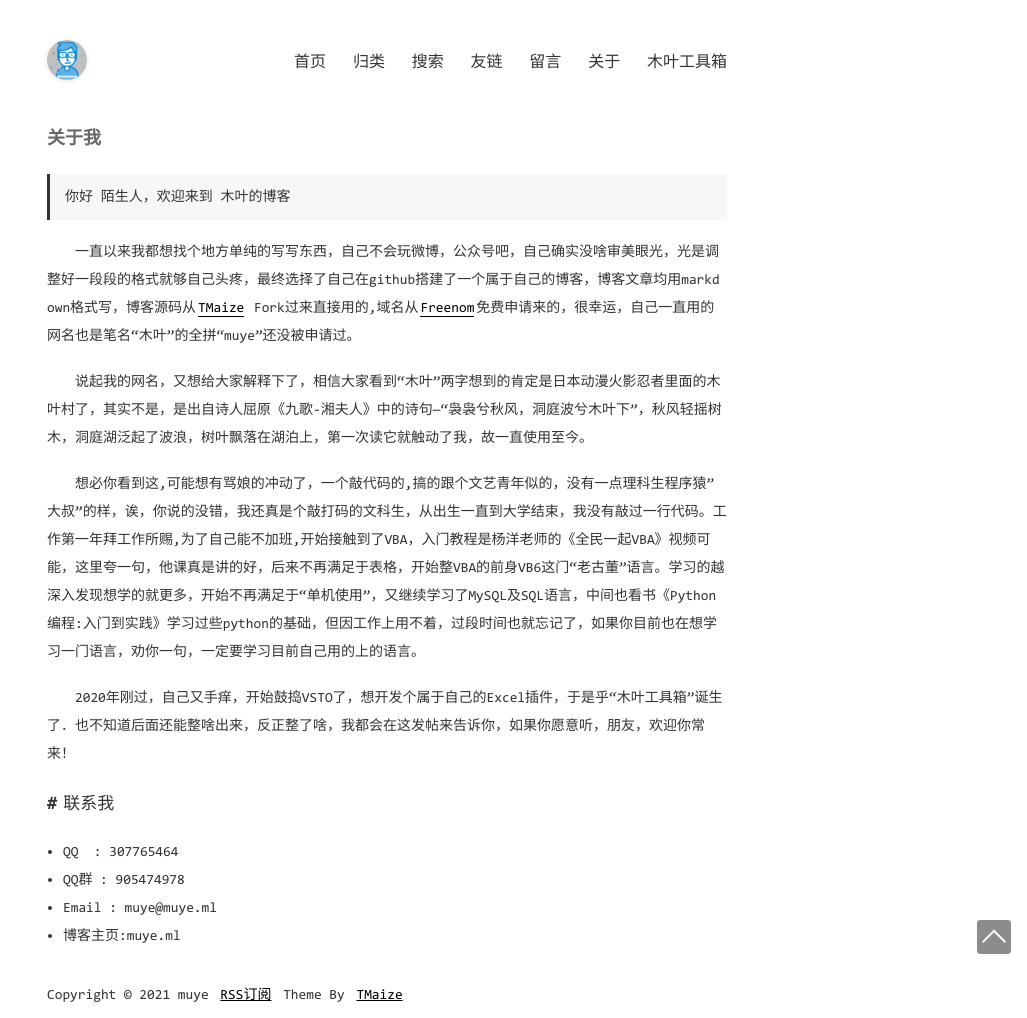
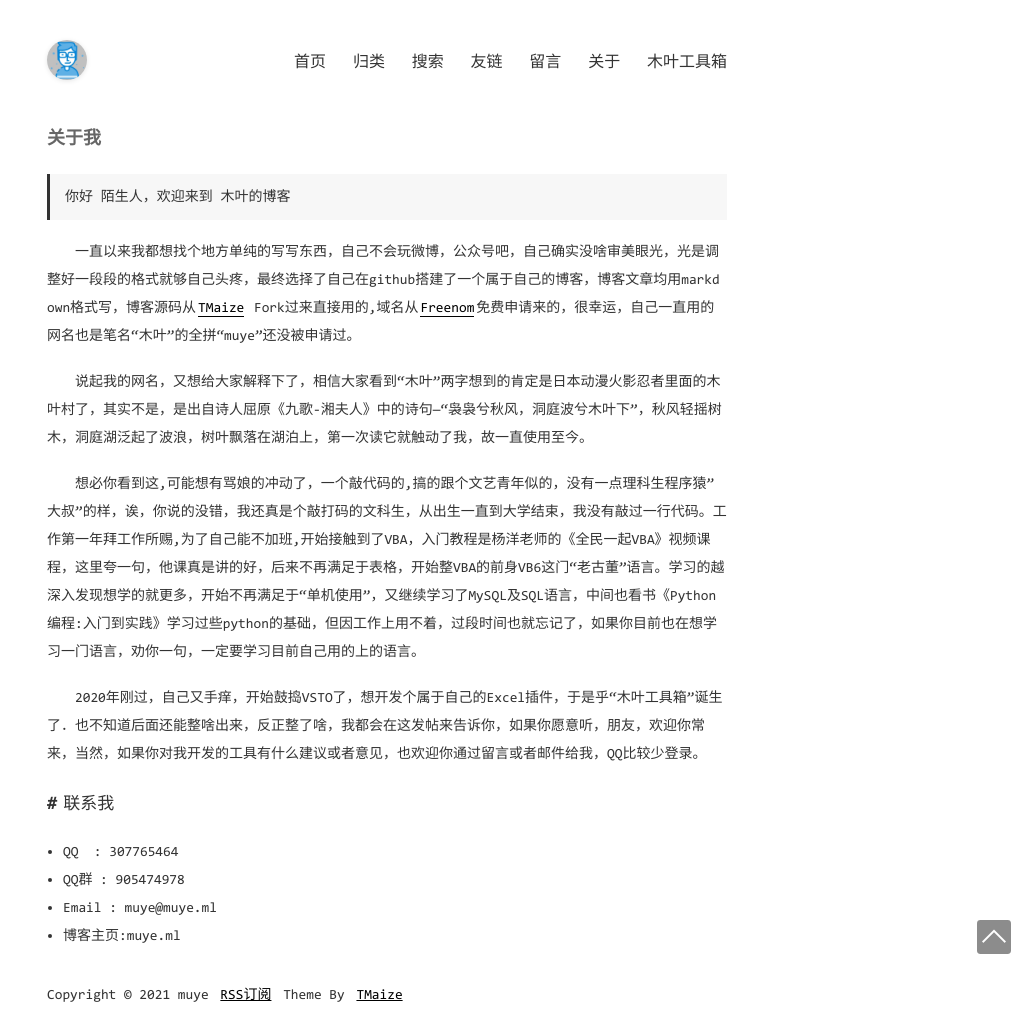
Before and after one commit to muyetools/blog, a Jekyll site: the page built from pages/about.md, in a window 1280 px wide. Shown: the whole page, without its empty margins (253-1280 px from the left). Built offline with Jekyll 4.4.1, drawn with Linux system fonts in a browser that asks for light colours; comment, search, counter and statistics services are not loaded.

Commit message:
no message

```diff
--- a/pages/about.md
+++ b/pages/about.md
@@ -9,9 +9,9 @@ title: 关于我
 
 　　说起我的网名，又想给大家解释下了，相信大家看到“木叶”两字想到的肯定是日本动漫火影忍者里面的木叶村了，其实不是，是出自诗人屈原《九歌-湘夫人》中的诗句—“袅袅兮秋风，洞庭波兮木叶下"，秋风轻摇树木，洞庭湖泛起了波浪，树叶飘落在湖泊上，第一次读它就触动了我，故一直使用至今。
 
-　　想必你看到这,可能想有骂娘的冲动了，一个敲代码的,搞的跟个文艺青年似的，没有一点理科生程序猿"大叔"的样，诶，你说的没错，我还真是个敲打码的文科生，从出生一直到大学结束，我没有敲过一行代码。工作第一年拜工作所赐,为了自己能不加班,开始接触到了VBA，入门教程是杨洋老师的《全民一起VBA》视频可能，这里夸一句，他课真是讲的好，后来不再满足于表格，开始整VBA的前身VB6这门“老古董”语言。学习的越深入发现想学的就更多，开始不再满足于“单机使用”，又继续学习了MySQL及SQL语言，中间也看书《Python编程:入门到实践》学习过些python的基础，但因工作上用不着，过段时间也就忘记了，如果你目前也在想学习一门语言，劝你一句，一定要学习目前自己用的上的语言。
+　　想必你看到这,可能想有骂娘的冲动了，一个敲代码的,搞的跟个文艺青年似的，没有一点理科生程序猿"大叔"的样，诶，你说的没错，我还真是个敲打码的文科生，从出生一直到大学结束，我没有敲过一行代码。工作第一年拜工作所赐,为了自己能不加班,开始接触到了VBA，入门教程是杨洋老师的《全民一起VBA》视频课程，这里夸一句，他课真是讲的好，后来不再满足于表格，开始整VBA的前身VB6这门“老古董”语言。学习的越深入发现想学的就更多，开始不再满足于“单机使用”，又继续学习了MySQL及SQL语言，中间也看书《Python编程:入门到实践》学习过些python的基础，但因工作上用不着，过段时间也就忘记了，如果你目前也在想学习一门语言，劝你一句，一定要学习目前自己用的上的语言。
 
-　　2020年刚过，自己又手痒，开始鼓捣VSTO了，想开发个属于自己的Excel插件，于是乎“木叶工具箱”诞生了．也不知道后面还能整啥出来，反正整了啥，我都会在这发帖来告诉你，如果你愿意听，朋友，欢迎你常来！
+　　2020年刚过，自己又手痒，开始鼓捣VSTO了，想开发个属于自己的Excel插件，于是乎“木叶工具箱”诞生了．也不知道后面还能整啥出来，反正整了啥，我都会在这发帖来告诉你，如果你愿意听，朋友，欢迎你常来，当然，如果你对我开发的工具有什么建议或者意见，也欢迎你通过留言或者邮件给我，QQ比较少登录。
 
 
 ## 联系我
```
